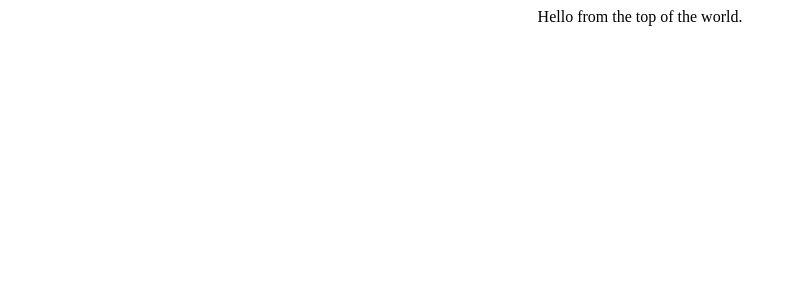
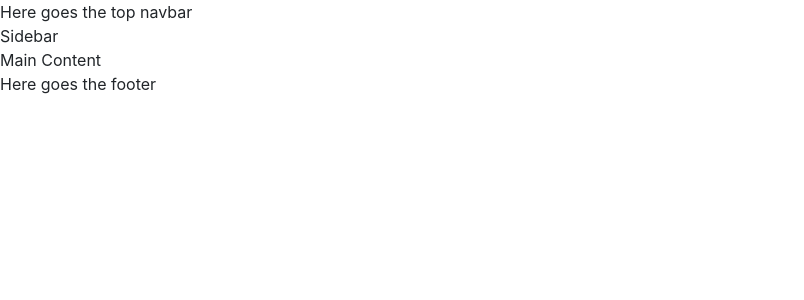
Before and after one commit to hackhero920/School-Management-System, a React (Create React App) app in the folder frontend/: page / in a window 1280 px wide. Shown: the top 300 px of the page, without its empty margins (0-804 px from the left). Built offline with nearby package versions, Linux system fonts and the light colour scheme.

Commit message:
All set up for Dashboard page and Login page for Admin

```diff
--- a/frontend/package.json
+++ b/frontend/package.json
@@ -6,7 +6,9 @@
     "@testing-library/jest-dom": "^5.11.10",
     "@testing-library/react": "^11.2.6",
     "@testing-library/user-event": "^12.8.3",
+    "bootstrap": "^4.6.0",
     "react": "^17.0.2",
+    "react-bootstrap": "^1.5.2",
     "react-dom": "^17.0.2",
     "react-scripts": "4.0.3",
     "web-vitals": "^1.1.1"
--- a/frontend/src/App.js
+++ b/frontend/src/App.js
@@ -1,7 +1,20 @@
-import './App.css'
+import React from 'react'
+import Header from './components/Header'
+import Footer from './components/Footer'
+import Sidebar from './components/Sidebar'
+import { Button } from 'react-bootstrap'
 
-function App() {
-  return <div className='App'>Hello from the top of the world. </div>
+const App = () => {
+  return (
+    <div>
+      {/* <div className="container"></div> */}
+      <Header />
+      <Sidebar />
+      <main>Main Content</main>
+      {/* <Button className="btn btn-danger">Click Me!</Button> */}
+      <Footer />
+    </div>
+  )
 }
 
 export default App
--- /dev/null
+++ b/frontend/src/components/Footer.js
@@ -0,0 +1,11 @@
+import React from 'react'
+
+const Footer = () => {
+    return (
+        <div>
+            Here goes the footer
+        </div>
+    )
+}
+
+export default Footer
--- /dev/null
+++ b/frontend/src/components/Header.js
@@ -0,0 +1,11 @@
+import React from 'react'
+
+const Header = () => {
+    return (
+        <div>
+            Here goes the top navbar
+        </div>
+    )
+}
+
+export default Header
--- /dev/null
+++ b/frontend/src/components/Sidebar.js
@@ -0,0 +1,11 @@
+import React from 'react'
+
+const Sidebar = () => {
+    return (
+        <div>
+            Sidebar
+        </div>
+    )
+}
+
+export default Sidebar
--- a/frontend/src/index.js
+++ b/frontend/src/index.js
@@ -2,6 +2,7 @@ import React from 'react'
 import ReactDOM from 'react-dom'
 import './index.css'
 import App from './App'
+import 'bootstrap/dist/css/bootstrap.min.css'
 
 ReactDOM.render(
   <App />,
```
Also changed, not shown: frontend/src/components/Login.js (added, +7 -0 lines), 1 other file (tests, documents, lock files or other folders).
